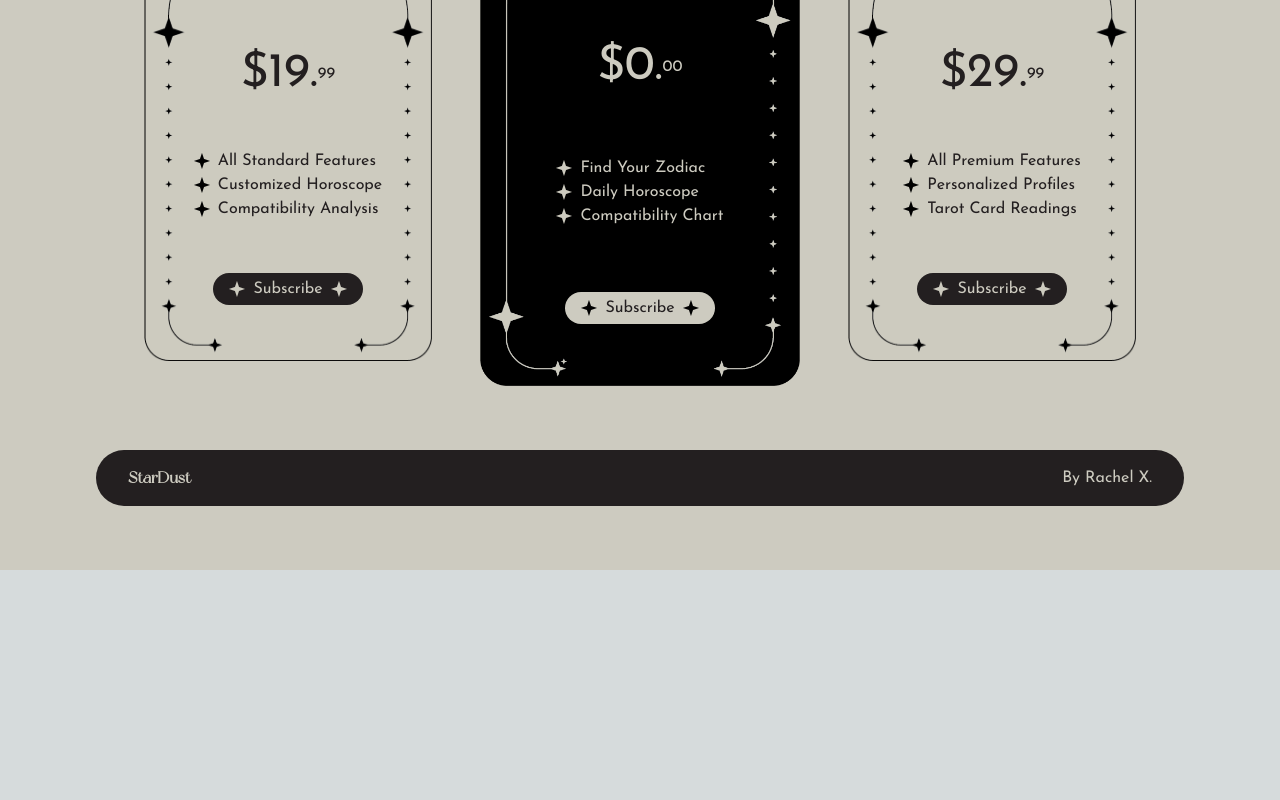
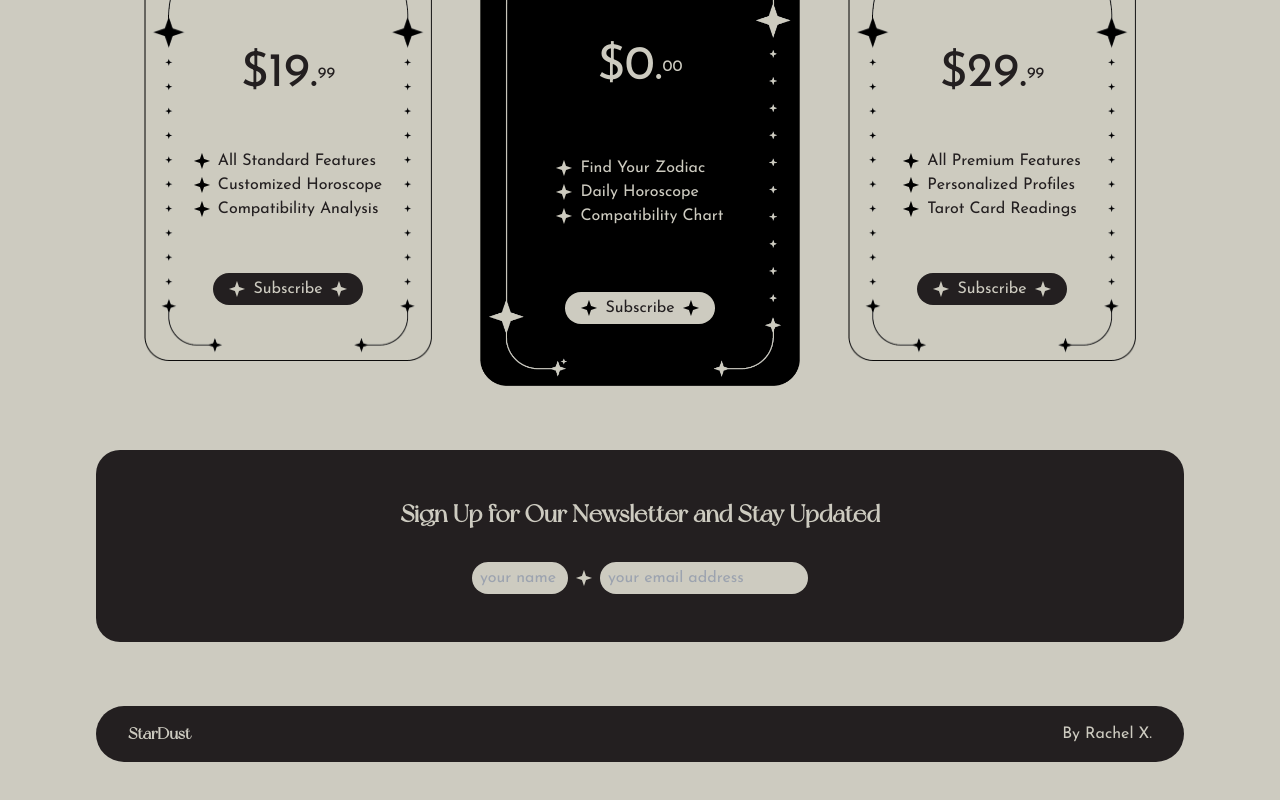
Before and after one commit to raxron/StarDust-Landing, a Next.js app: page / in a window 1280 px wide. Shown: the part 1470-2270 px from the top of the page. Before the commit the page ends 2040 px from the top, so only its background shows below. Built offline with nearby package versions, Linux system fonts and the light colour scheme.

Commit message:
subscribe added; price card group gap changed

```diff
--- a/src/pages/index.tsx
+++ b/src/pages/index.tsx
@@ -63,12 +63,21 @@ export default function Home() {
         <MagicBall />
       </div>
 
-      <div className="flex flex-col sm:flex-row items-center gap-1 md:gap-8 mb-16 w-full item-center justify-center">
+      <div className="flex flex-col sm:flex-row items-center gap-8 mb-16 w-full item-center justify-center">
         <PriceCard2 title="Premium" price={19} feature1="All Standard Features" feature2="Customized Horoscope" feature3="Compatibility Analysis" />
         <PriceCard />
         <PriceCard2 title="Luxury" price={29} feature1="All Premium Features" feature2="Personalized Profiles" feature3="Tarot Card Readings" />
       </div>
 
+      <div className="bg-black rounded-3xl text-beige w-full mb-16 h-48 flex flex-col justify-center items-center px-4 gap-8">
+        <h3 className="font-newYork font-black text-2xl text-center">Sign Up for Our Newsletter and Stay Updated</h3>
+        <div className="flex items-center gap-2">
+          <input type="text" required className="bg-beige rounded-3xl h-8 w-24 text-black px-2" placeholder="your name" />
+          <Image src="/assets/star.png" alt="star icon" width={500} height={500} className="w-4 h-auto cursor-pointer" />
+          <input type="text" required className="bg-beige rounded-3xl h-8 w-52 text-black px-2" placeholder="your email address" />
+        </div>
+
+      </div>
 
       <MyFooter />
     </main>
```
